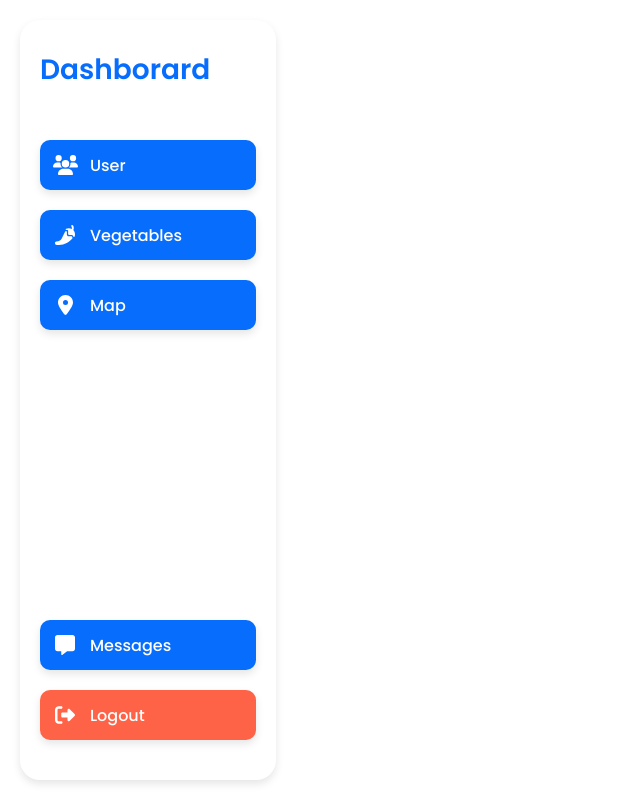
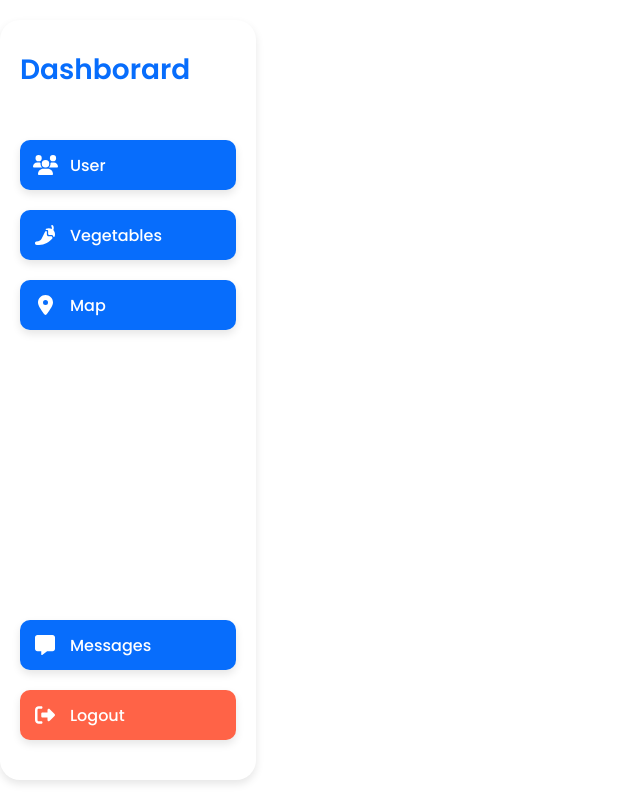
Before and after one commit to anirudh-mk/agriculture-automation-using-iot-frontend-web, a React (Vite) app: page / in a window 1280 px wide. Shown: the whole page, without its empty margins (0-640 px from the left). Built offline with nearby package versions, Linux system fonts and the light colour scheme.

Commit message:
optim(SideNavigationBar):code optimized

```diff
--- a/components/SideNavigationBar/SideNavigationBar.css
+++ b/components/SideNavigationBar/SideNavigationBar.css
@@ -6,7 +6,8 @@
     background-color: '#fff';
     box-shadow: 0 4px 8px rgba(0, 0, 0, 0.1);
     border-radius: 20px;
-    margin: 20px 10px 20px 20px;
+    margin: 20px 0 20px 0;
+
 }
 .sideNavigationBarHeaddingContainer{
     display: flex;
```
